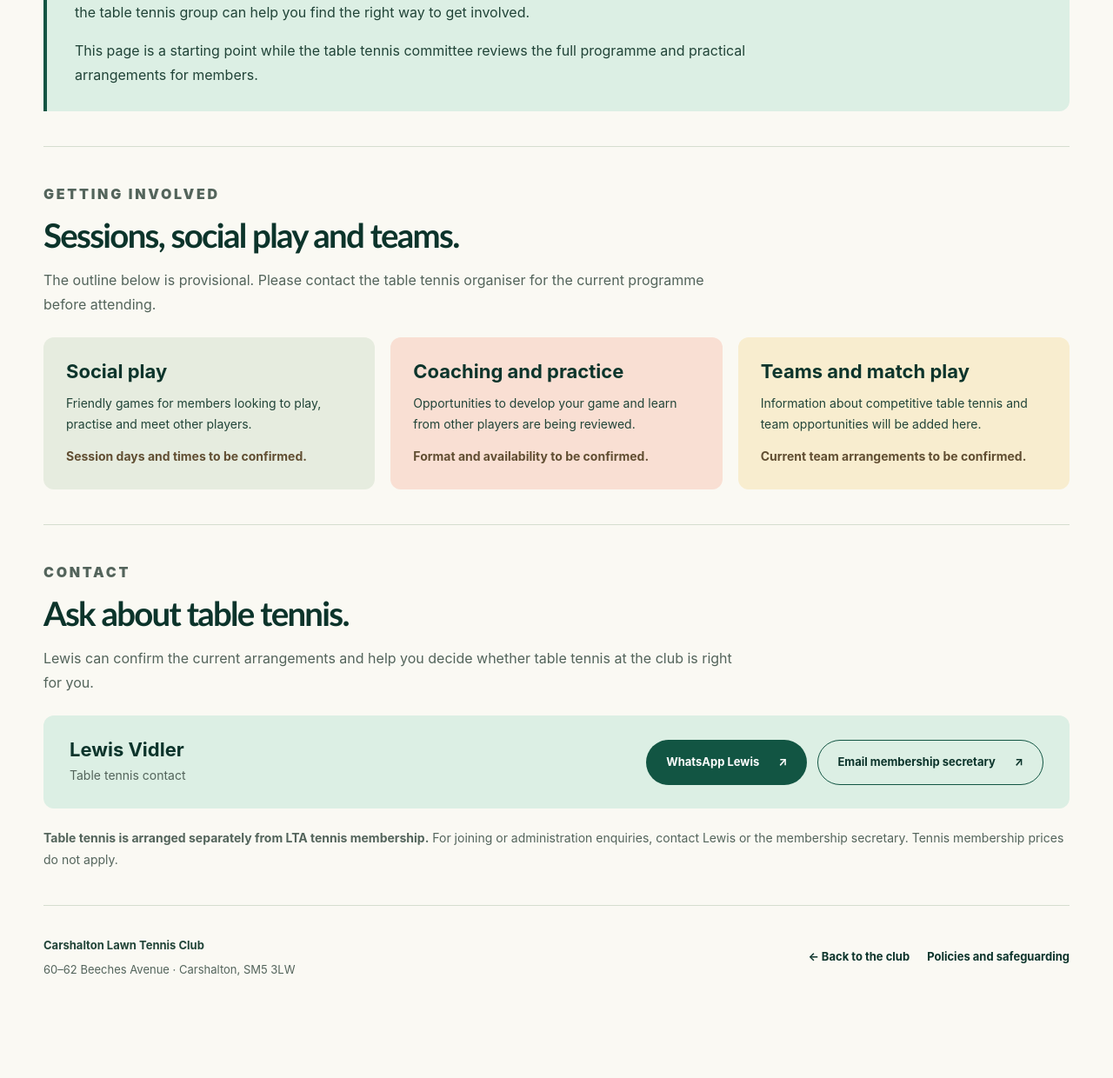
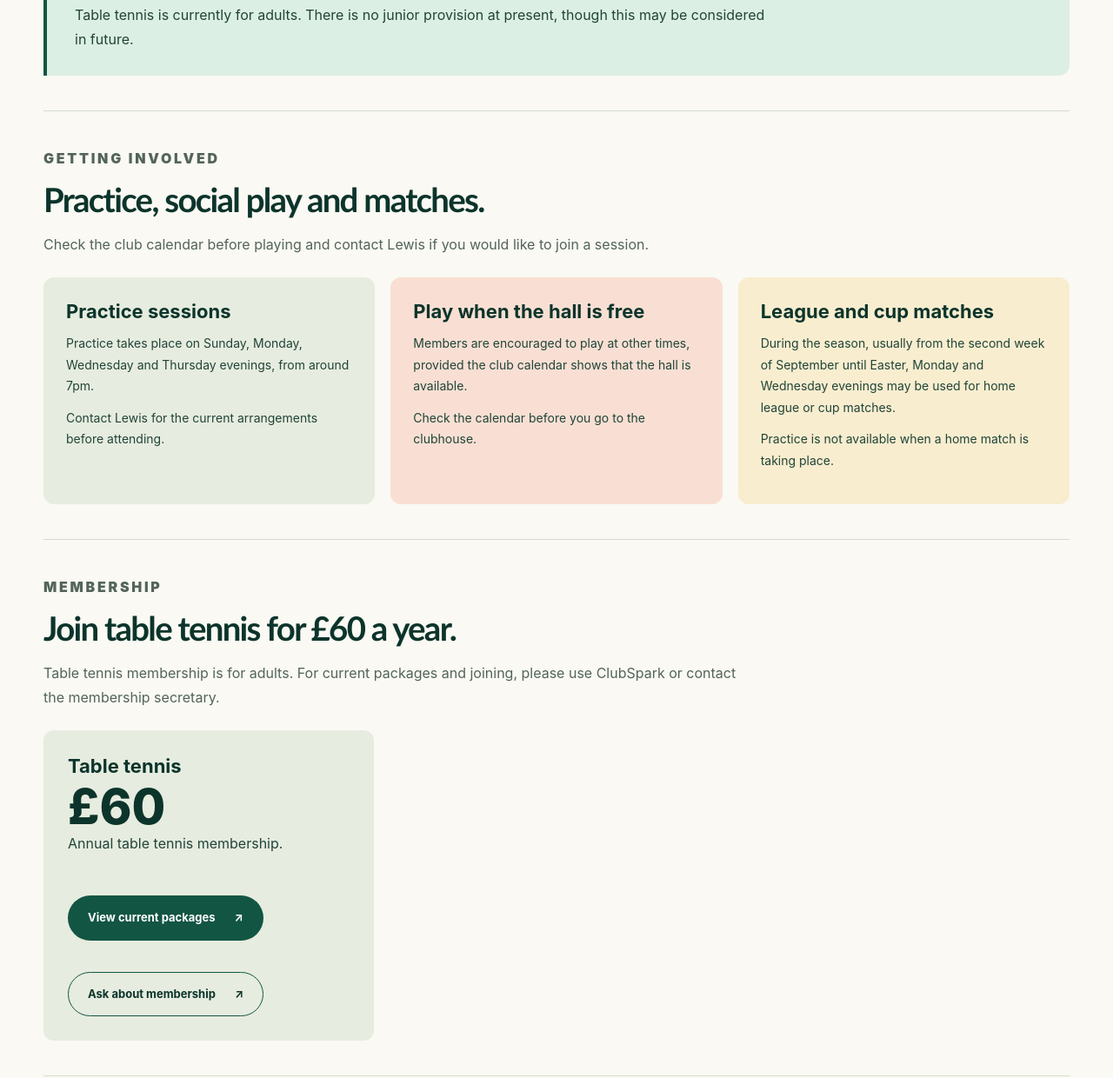
Before and after one commit to cltc-web/website, a website: page table-tennis.html in a window 1280 px wide. Shown: the part 821-2061 px from the top of the page at 87% size. Before the commit the page ends 1982 px from the top, so only its background shows below. Drawn offline with Linux system fonts and the light colour scheme.

Commit message:
Publish table tennis membership and play details

```diff
--- a/table-tennis.css
+++ b/table-tennis.css
@@ -24,6 +24,10 @@
 .table-tennis-page .table-tennis-grid h3 { margin-bottom:12px; color:var(--green-dark); font-size:22px; }
 .table-tennis-page .table-tennis-grid p { margin-bottom:12px; font-size:14px; }
 .table-tennis-page .table-tennis-grid .provisional { margin-bottom:0; color:#614e32; font-weight:750; }
+.table-tennis-page .table-tennis-membership-card { max-width:380px; padding:28px; border-radius:12px; background:#e6ecdf; }
+.table-tennis-page .table-tennis-membership-card h3 { margin-bottom:6px; color:var(--green-dark); font-size:22px; }
+.table-tennis-page .table-tennis-membership-card .price { margin:0; color:var(--green-dark); font-size:clamp(2.5rem,5vw,3.5rem); font-weight:800; line-height:1; }
+.table-tennis-page .table-tennis-membership-card .actions { display:flex; flex-wrap:wrap; gap:12px; margin-top:22px; }
 .table-tennis-page .table-tennis-contact-card { display:flex; align-items:center; justify-content:space-between; gap:24px; padding:26px 30px; border-radius:12px; background:#dcefe4; }
 .table-tennis-page .table-tennis-contact-card h3 { margin:0 0 4px; color:var(--green-dark); font-size:22px; }
 .table-tennis-page .table-tennis-contact-card p { margin:0; font-size:14px; color:var(--muted); }
@@ -54,6 +58,8 @@
   .table-tennis-page .table-tennis-guidance p { font-size:15px; }
   .table-tennis-page .table-tennis-grid { grid-template-columns:1fr; gap:14px; }
   .table-tennis-page .table-tennis-grid article { padding:22px; }
+  .table-tennis-page .table-tennis-membership-card { max-width:none; padding:22px; }
+  .table-tennis-page .table-tennis-membership-card .actions .button { flex:1 1 190px; justify-content:center; }
   .table-tennis-page .table-tennis-contact-card { flex-direction:column; align-items:flex-start; padding:22px; }
   .table-tennis-page .table-tennis-contact-actions { width:100%; }
   .table-tennis-page .table-tennis-contact-actions .button { flex:1 1 190px; justify-content:center; }
--- a/table-tennis.html
+++ b/table-tennis.html
@@ -3,7 +3,7 @@
 <head>
   <meta charset="utf-8">
   <meta name="viewport" content="width=device-width, initial-scale=1">
-  <meta name="description" content="Draft information about table tennis at Carshalton Lawn Tennis Club. Contact Lewis Vidler for current arrangements.">
+  <meta name="description" content="Table tennis for adult members at Carshalton Lawn Tennis Club. Contact Lewis Vidler for current arrangements.">
   <title>Table tennis | Carshalton Lawn Tennis Club</title>
   <link rel="stylesheet" href="base.css">
   <link rel="stylesheet" href="options.css">
@@ -31,9 +31,7 @@
         <p class="eyebrow">Table tennis at CLTC</p>
         <h1 id="table-tennis-title">Table tennis at the clubhouse.</h1>
         <p class="intro">Pick up a bat, enjoy a friendly game and be part of the club beyond the tennis courts.
-          Table tennis is played in the clubhouse by members of a range of ages and experience.</p>
-        <p class="draft-notice" role="note"><strong>Draft information for committee review.</strong> Current session times,
-          playing arrangements, teams and any charges will be confirmed by the table tennis committee.</p>
+          Table tennis is played in the clubhouse by adult members of a range of experience.</p>
         <div class="actions">
           <a class="button primary" href="#contact">Contact table tennis <span aria-hidden="true">↓</span></a>
           <a class="button secondary" href="#how-to-play">How it works <span aria-hidden="true">↓</span></a>
@@ -52,34 +50,55 @@
         <h2 id="about-title">A game for social play and competition.</h2>
         <p>Whether you are picking up a bat for the first time, returning to the game or looking for competitive play,
           the table tennis group can help you find the right way to get involved.</p>
-        <p>This page is a starting point while the table tennis committee reviews the full programme and practical
-          arrangements for members.</p>
+        <p>Table tennis is currently for adults. There is no junior provision at present, though this may be considered
+          in future.</p>
       </div>
     </section>
 
     <section id="how-to-play" class="table-tennis-section" aria-labelledby="how-title">
       <div class="section-heading">
         <p class="eyebrow">Getting involved</p>
-        <h2 id="how-title">Sessions, social play and teams.</h2>
-        <p>The outline below is provisional. Please contact the table tennis organiser for the current programme before attending.</p>
+        <h2 id="how-title">Practice, social play and matches.</h2>
+        <p>Check the club calendar before playing and contact Lewis if you would like to join a session.</p>
       </div>
       <div class="table-tennis-grid">
         <article>
-          <h3>Social play</h3>
-          <p>Friendly games for members looking to play, practise and meet other players.</p>
-          <p class="provisional">Session days and times to be confirmed.</p>
+          <h3>Practice sessions</h3>
+          <p>Practice takes place on Sunday, Monday, Wednesday and Thursday evenings, from around 7pm.</p>
+          <p>Contact Lewis for the current arrangements before attending.</p>
         </article>
         <article>
-          <h3>Coaching and practice</h3>
-          <p>Opportunities to develop your game and learn from other players are being reviewed.</p>
-          <p class="provisional">Format and availability to be confirmed.</p>
+          <h3>Play when the hall is free</h3>
+          <p>Members are encouraged to play at other times, provided the club calendar shows that the hall is available.</p>
+          <p>Check the calendar before you go to the clubhouse.</p>
         </article>
         <article>
-          <h3>Teams and match play</h3>
-          <p>Information about competitive table tennis and team opportunities will be added here.</p>
-          <p class="provisional">Current team arrangements to be confirmed.</p>
+          <h3>League and cup matches</h3>
+          <p>During the season, usually from the second week of September until Easter, Monday and Wednesday evenings
+            may be used for home league or cup matches.</p>
+          <p>Practice is not available when a home match is taking place.</p>
         </article>
       </div>
+    </section>
+
+    <section id="membership" class="table-tennis-section" aria-labelledby="membership-title">
+      <div class="section-heading">
+        <p class="eyebrow">Membership</p>
+        <h2 id="membership-title">Join table tennis for £60 a year.</h2>
+        <p>Table tennis membership is for adults. For current packages and joining, please use ClubSpark or contact the
+          membership secretary.</p>
+      </div>
+      <article class="table-tennis-membership-card">
+        <h3>Table tennis</h3>
+        <p class="price">£60</p>
+        <p>Annual table tennis membership.</p>
+        <div class="actions">
+          <a class="button primary compact" href="https://clubspark.lta.org.uk/CarshaltonLTC/Membership/Join"
+            data-goatcounter-click="table-tennis-membership-packages">View current packages <span aria-hidden="true">↗</span></a>
+          <a class="button secondary compact" href="mailto:cltcmembership@gmail.com?subject=Table%20tennis%20membership%20enquiry"
+            data-goatcounter-click="table-tennis-membership-enquiry">Ask about membership <span aria-hidden="true">↗</span></a>
+        </div>
+      </article>
     </section>
 
     <section id="contact" class="table-tennis-section" aria-labelledby="contact-title">
@@ -96,12 +115,8 @@
         <div class="table-tennis-contact-actions">
           <a class="button primary" href="https://wa.me/447985304405"
             data-goatcounter-click="table-tennis-lewis-whatsapp">WhatsApp Lewis <span aria-hidden="true">↗</span></a>
-          <a class="button secondary" href="mailto:cltcmembership@gmail.com?subject=Table%20tennis%20enquiry"
-            data-goatcounter-click="table-tennis-membership-email">Email membership secretary <span aria-hidden="true">↗</span></a>
         </div>
       </div>
-      <p class="membership-help"><strong>Table tennis is arranged separately from LTA tennis membership.</strong>
-        For joining or administration enquiries, contact Lewis or the membership secretary. Tennis membership prices do not apply.</p>
     </section>
   </main>
 
```
Also changed, not shown: tests/newsletters.browser.test.mjs (+15 -9 lines).
